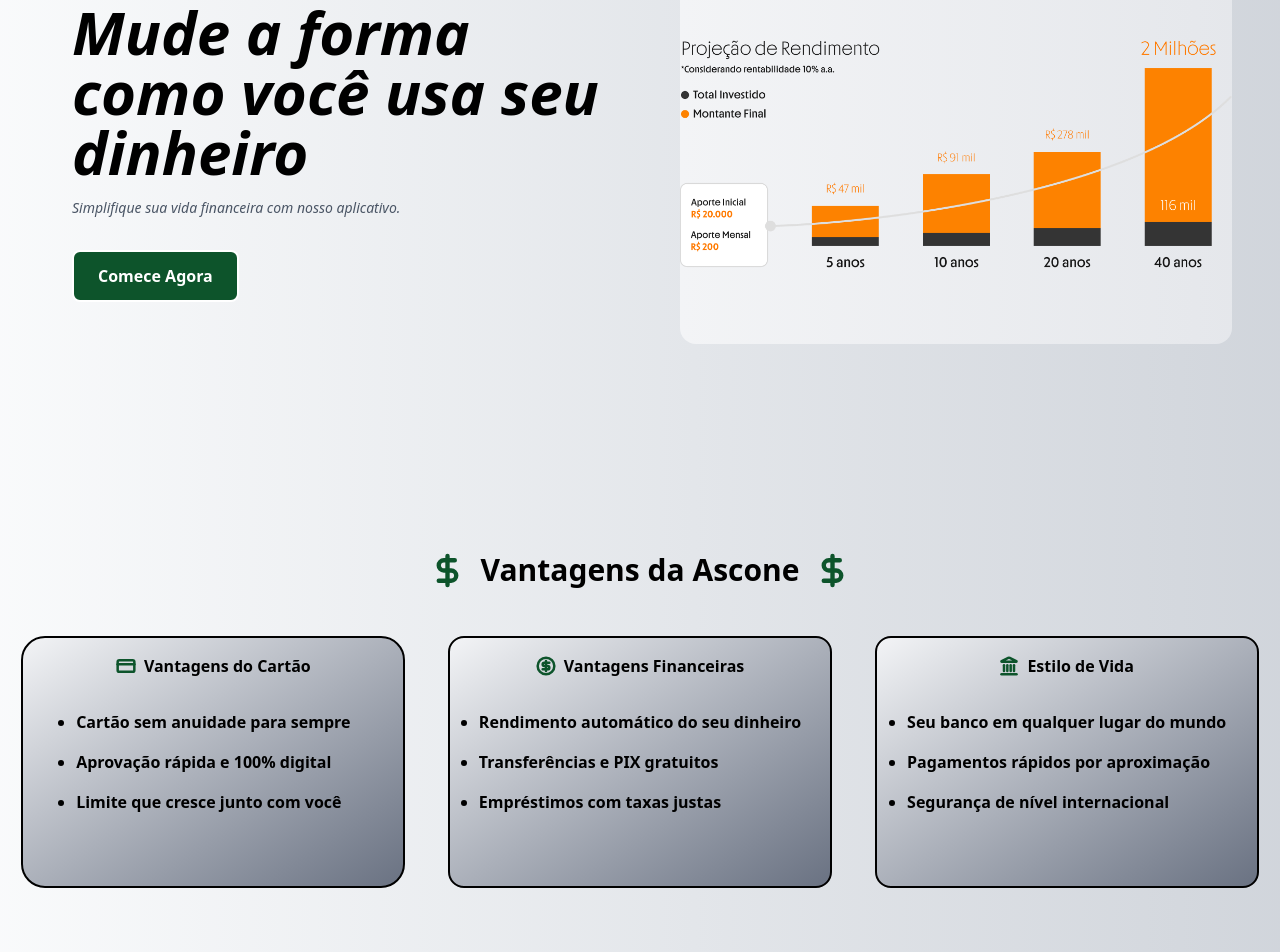
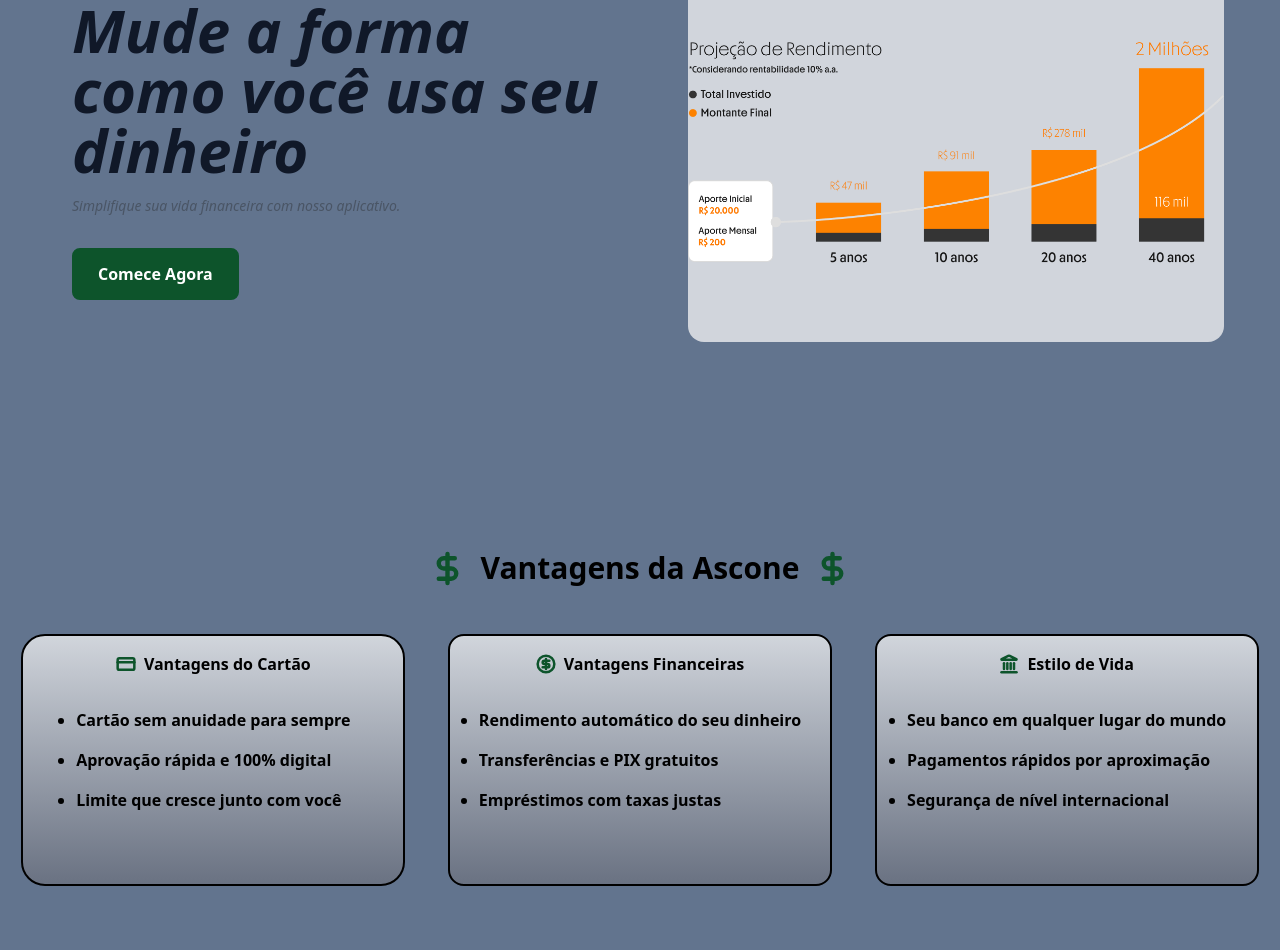
Before and after one commit to Jotaerri17/Ascone, a Next.js app: page / in a window 1280 px wide. Shown: the part 338-1290 px from the top of the page. Built offline with nearby package versions, Linux system fonts and the light colour scheme.

Commit message:
Update header and layout styles for improved UI; enhance background colors and button design

```diff
--- a/app/page.jsx
+++ b/app/page.jsx
@@ -11,7 +11,7 @@
 
   return(
     <>
-      <header className='bg-gradient-to-r from-gray-50 to-gray-300'>
+      <header className=' bg-gray-400 shadow-2xl shadow-black'>
 
 
         <nav className=' flex  justify-between items-center py-6 mx-10'>
@@ -31,21 +31,21 @@
           </div>
 
         </nav>
-      <div className="w-full h-0.5 bg-black ">l</div>
 
 
 
-    <div className="flex flex-col md:flex-row min-h-screen bg-gradient-to-r from-gray-50 to-gray-300 p-8">
+
+    <div className="flex flex-col md:flex-row min-h-screen bg-slate-500 p-8">
 
 
       <div className="flex-1 flex flex-col justify-center p-10  ">
-        <h1 className="text-6xl font-semibold italic">Mude a forma
+        <h1 className="text-6xl text-gray-900 font-extrabold italic">Mude a forma
           como você usa
            seu dinheiro</h1>
         <p className="mt-4 text-sm  text-gray-600 italic">
           Simplifique sua vida financeira com nosso aplicativo.
         </p>
-        <button className="mt-8  cursor-pointer bg-green-900 text-white py-3 px-6 border-2 rounded-lg  font-semibold self-start  hover:bg-green-700 duration-150">
+        <button className="mt-8  cursor-pointer border-green-900 bg-green-900 text-white py-3 px-6 border-2 rounded-lg  font-semibold self-start  hover:bg-green-700  hover:border-green-700 duration-150">
           Comece Agora
         </button>
       </div>
@@ -53,11 +53,12 @@
 
       <div className="flex-1 p-4 flex items-center justify-center">
 
-        <div className="  relative bg-gradient-to-r from-gray-100 to-gray-200 border-gray-300 rounded-2xl w-full  h-96 flex items-center justify-center text-gray-400">
+        <div className="  relative bg-gray-300 mx-2 border-gray-300 rounded-2xl w-full  h-96 flex items-center justify-center text-gray-400">
           <Image
             src="/Asconeimg.png"
             alt="Descrição da imagem"
-            fill   // faz a imagem ocupar todo o espaço da div
+            width={600}
+            height={700}  // fill faz a imagem ocupar todo o espaço da div
             className="object-contain rounded-lg"
           />
         </div>
@@ -67,13 +68,13 @@
 
       </header>
 
-      <div className='flex flex-col  bg-gradient-to-r from-gray-50 to-gray-300 h-[400px] w-full'>
+      <div className='flex flex-col bg-slate-500 h-[400px] w-full'>
 
         <h1 className='flex   items-center gap-4 justify-center font-bold text-3xl'><DollarSign size={35} strokeWidth={3} className='text-green-900' />Vantagens da Ascone<DollarSign size={35} strokeWidth={3}  className='text-green-900' /></h1>
 
         <div className='flex  justify-around  h-[300px] '>
 
-          <div className='flex flex-col mt-12 w-sm items-center border-2 rounded-3xl  bg-gradient-to-br from-gray-100 to-gray-500'>
+          <div className='flex flex-col mt-12 w-sm items-center border-2 rounded-3xl  bg-gradient-to-b from-gray-300 to-gray-500'>
 
 
             <h1 className=' flex   items-center gap-2 font-bold mt-4'><CreditCard  size={20} strokeWidth={3} className='text-green-900' />Vantagens do Cartão</h1>
@@ -87,7 +88,7 @@
 
 
 
-          <div className='flex flex-col mt-12 items-center w-sm  border-2 rounded-2xl  bg-gradient-to-br from-gray-100 to-gray-500'>
+          <div className='flex flex-col mt-12 items-center w-sm  border-2 rounded-2xl  bg-gradient-to-b from-gray-300 to-gray-500'>
             <h1 className='flex   items-center gap-2 font-bold mt-4'><CircleDollarSign  size={20}  strokeWidth={3} className='text-green-900' />Vantagens Financeiras</h1>
             <ul className=' list-disc flex flex-col mt-8  font-semibold gap-4'>
               <li>Rendimento automático do seu dinheiro</li>
@@ -98,7 +99,7 @@
 
 
 
-          <div className='flex flex-col mt-12 items-center w-sm border-2 rounded-2xl  bg-gradient-to-br from-gray-100 to-gray-500'>
+          <div className='flex flex-col mt-12 items-center w-sm border-2 rounded-2xl  bg-gradient-to-b from-gray-300 to-gray-500'>
             <h1 className=' flex items-center gap-2 font-bold mt-4'><Landmark  size={20}  strokeWidth={3} className='text-green-900' />Estilo de Vida</h1>
             <ul className=' list-disc flex flex-col mt-8  font-semibold gap-4'>
               <li>Seu banco em qualquer lugar do mundo</li>
```
